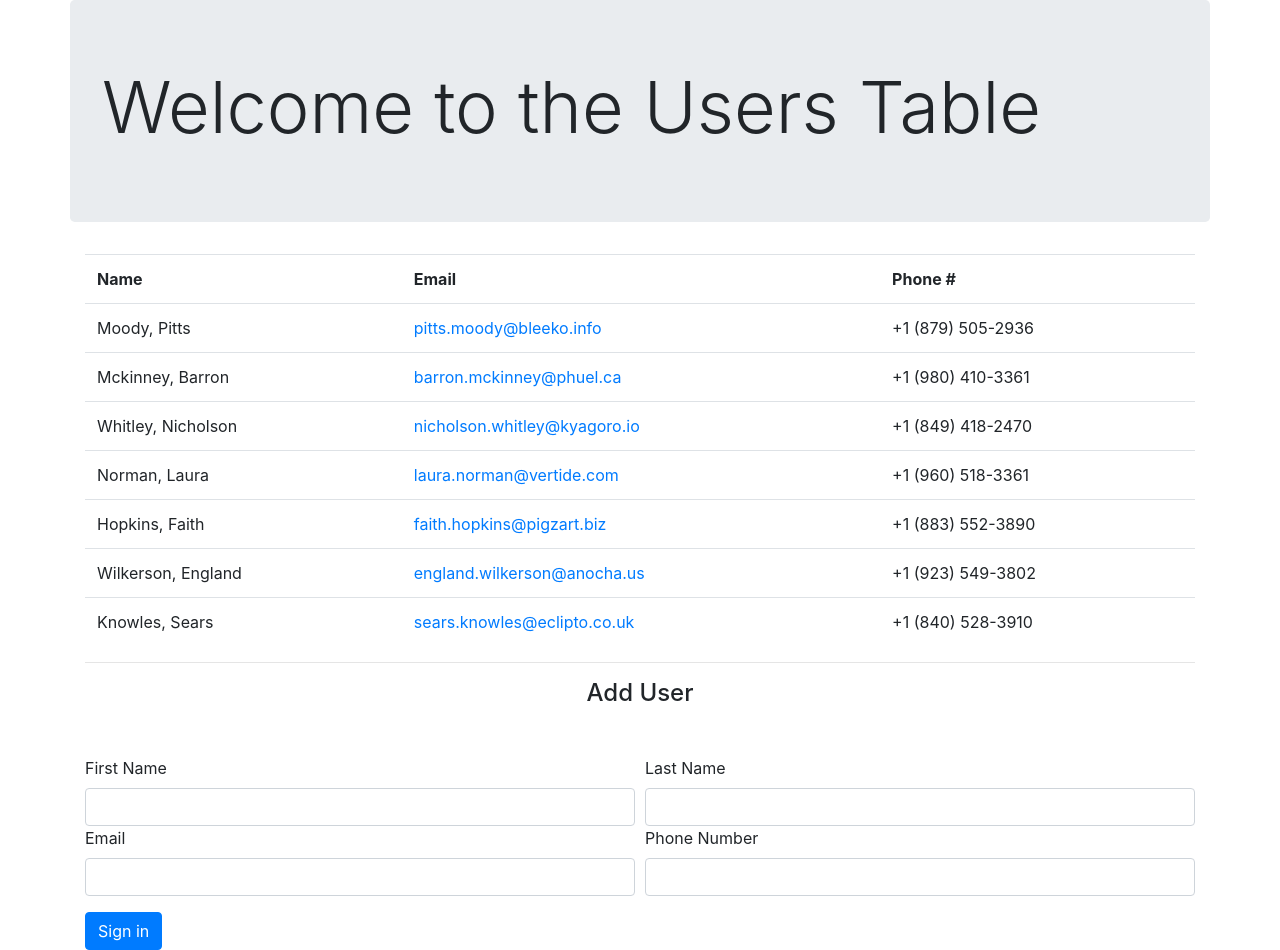
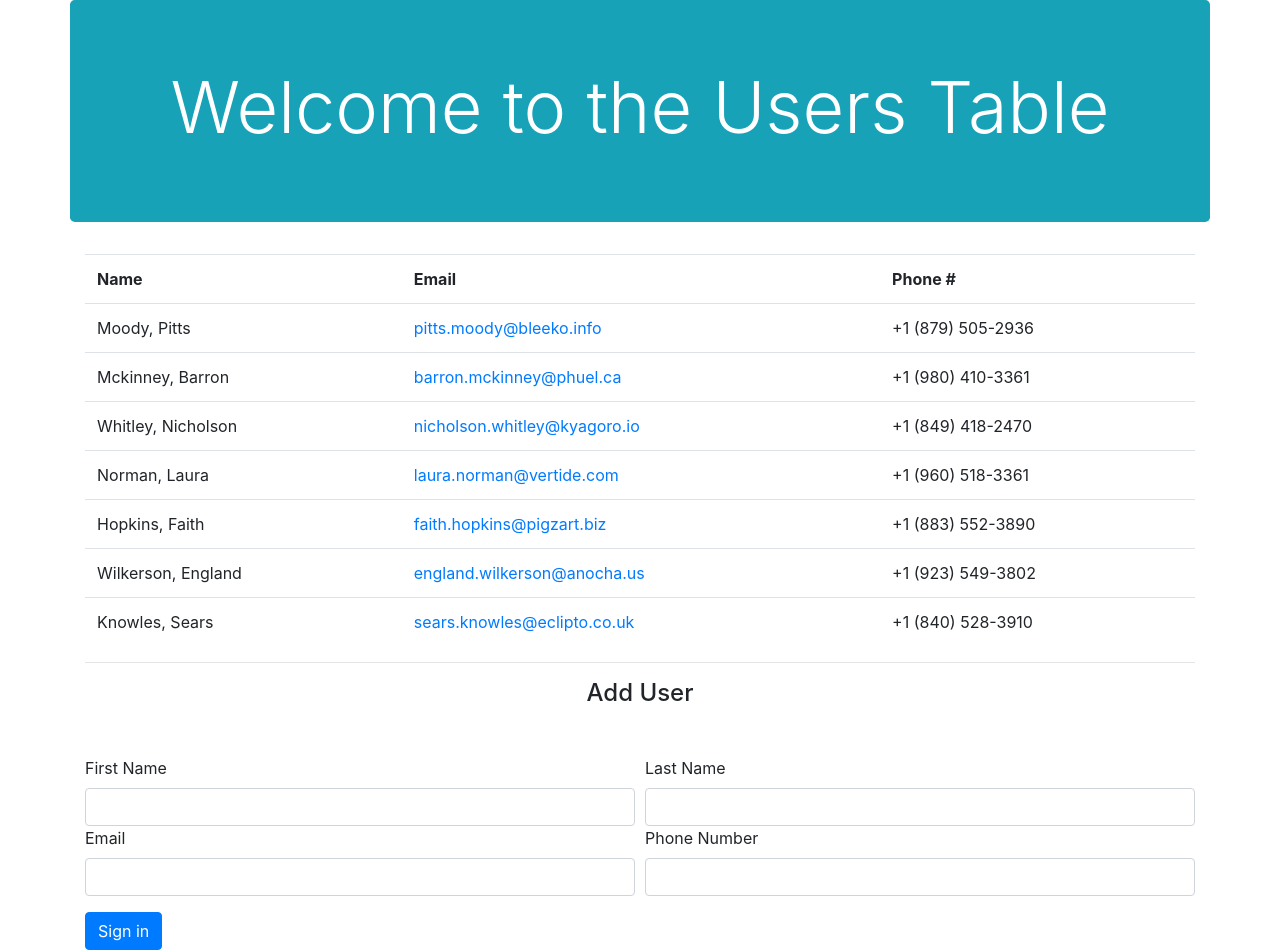
Before and after one commit to DewofyourYouth/react-test, a React (Create React App) app: page / in a window 1280 px wide. Built offline with nearby package versions, Linux system fonts and the light colour scheme; the HTML template or start-up script is replaced by a standard one.

Commit message:
a splash of color

```diff
--- a/src/App.js
+++ b/src/App.js
@@ -85,8 +85,8 @@ function App() {
     <div className="container">
       {users ? (
         <div className="row">
-          <div className="col-12 jumbotron">
-            <h1 className="display-3 text">Welcome to the Users Table</h1>
+          <div className="col-12 jumbotron bg-info">
+            <h1 className="display-3 text-center text-white">Welcome to the Users Table</h1>
           </div>
           <UserTable users={users} />
         </div>
```
